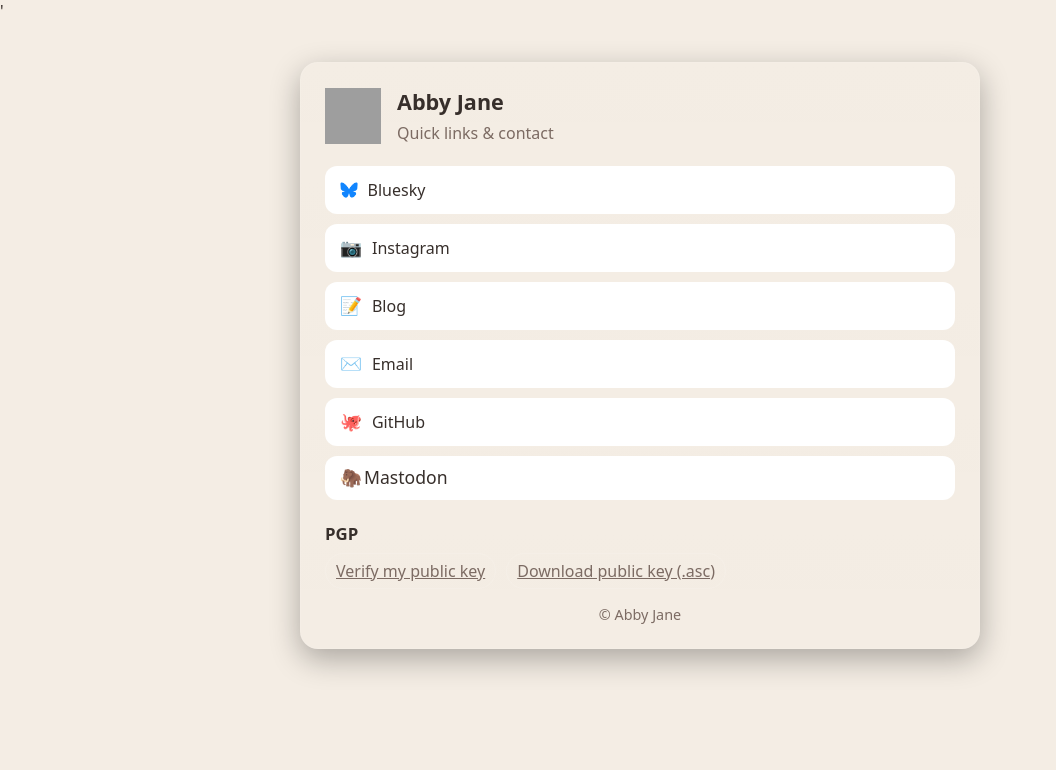
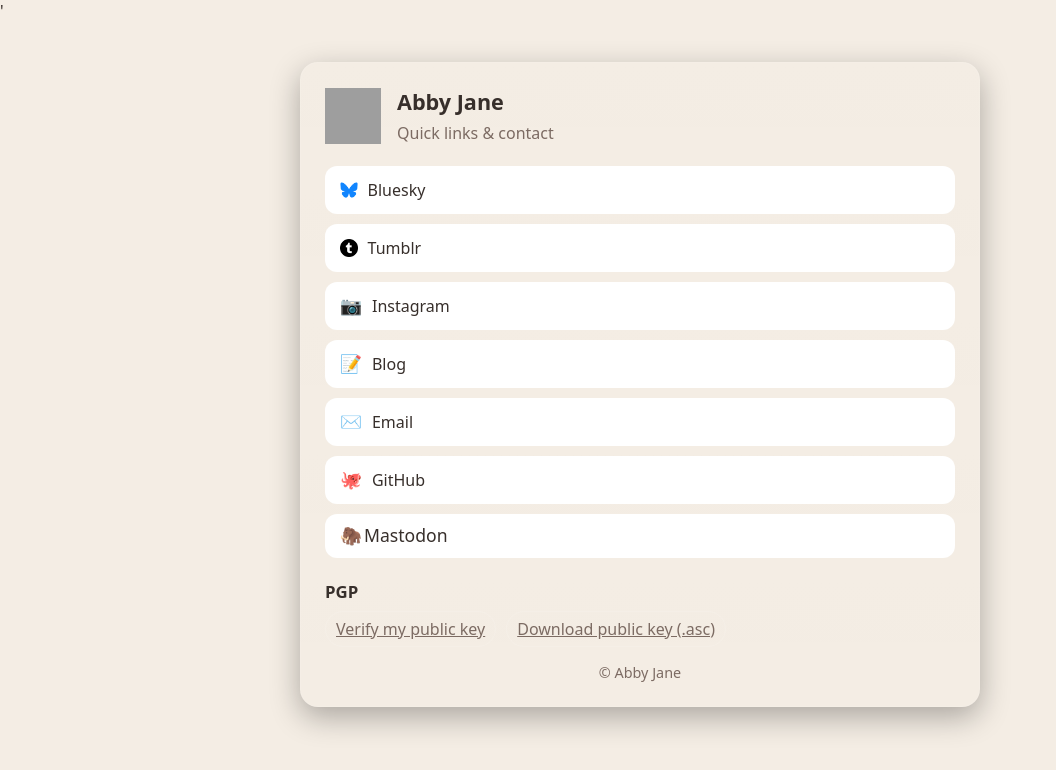
Before and after one commit to abigailmorton/links, a plain HTML site: page index.html in a window 1280 px wide. Shown: the whole page, without its empty margins (0-1056 px from the left). Drawn offline with Linux system fonts and the light colour scheme; grey boxes are pictures that could not be loaded.

Commit message:
Added Tumblr Account

```diff
--- a/index.html
+++ b/index.html
@@ -36,6 +36,16 @@
                        style="height:1em; width:1em; vertical-align:middle;">
           </span>
           <span>Bluesky</span>
+          </a>
+        <a href="https://www.tumblr.com/blog/lipglosscommunion"
+           rel="me noopener"
+           target="_blank">
+          <span class="badge">
+            <img src="https://raw.githubusercontent.com/abigailmorton/links/main/tumblr.png"
+              alt="Tumblr"
+                       style="height:1em; width:1em; vertical-align:middle;">
+          </span>
+          <span>Tumblr</span>
           </a>
         <a href="https://instagram.com/realabigail25" rel="me noopener" target="_blank"><span class="badge">📷</span><span>Instagram</span></a>
         <a href="https://entropyjournal.cloverdalelane.com/" rel="me noopener" target="_blank"><span class="badge">📝</span><span>Blog</span></a>
```
Also changed, not shown: tumblr.png (added).
